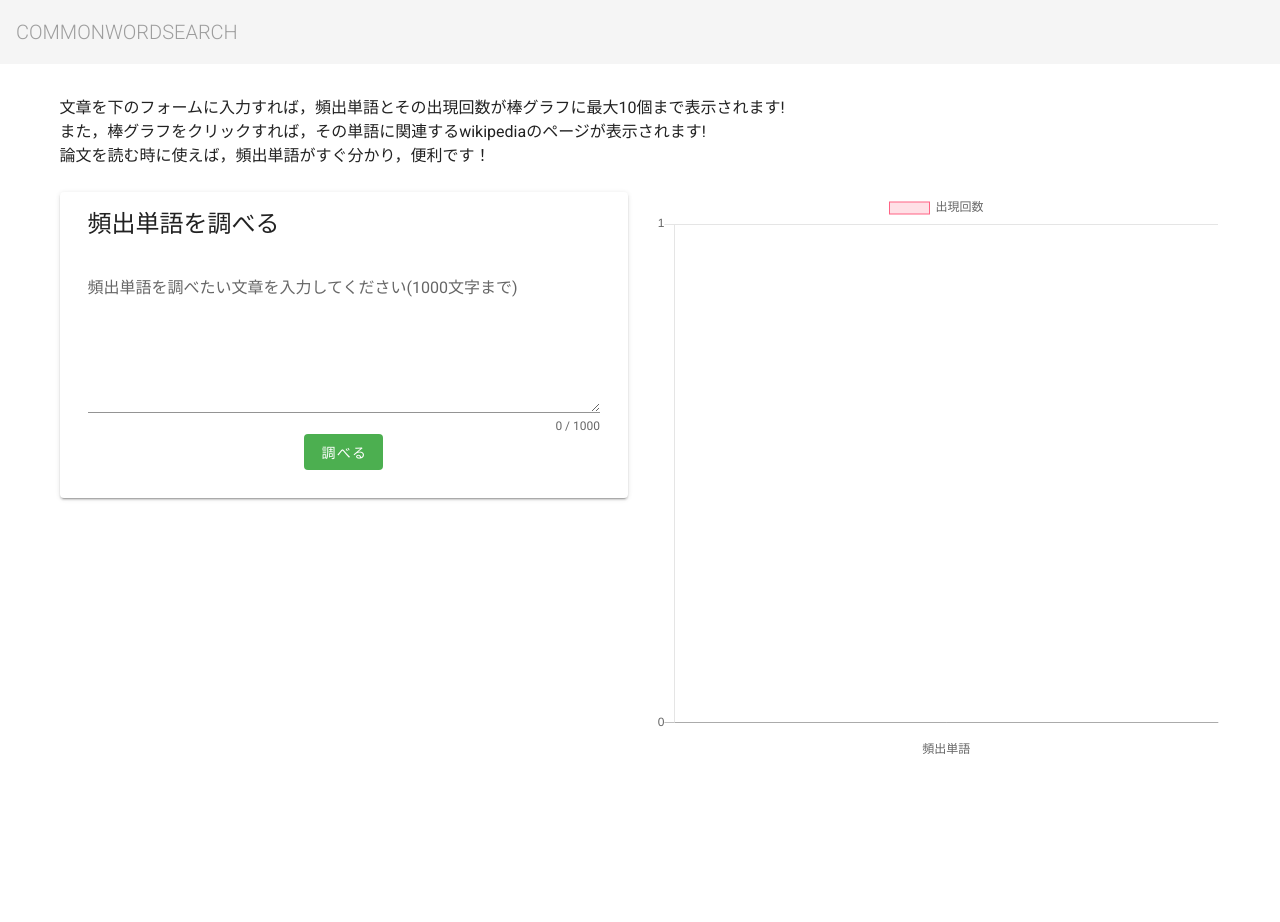
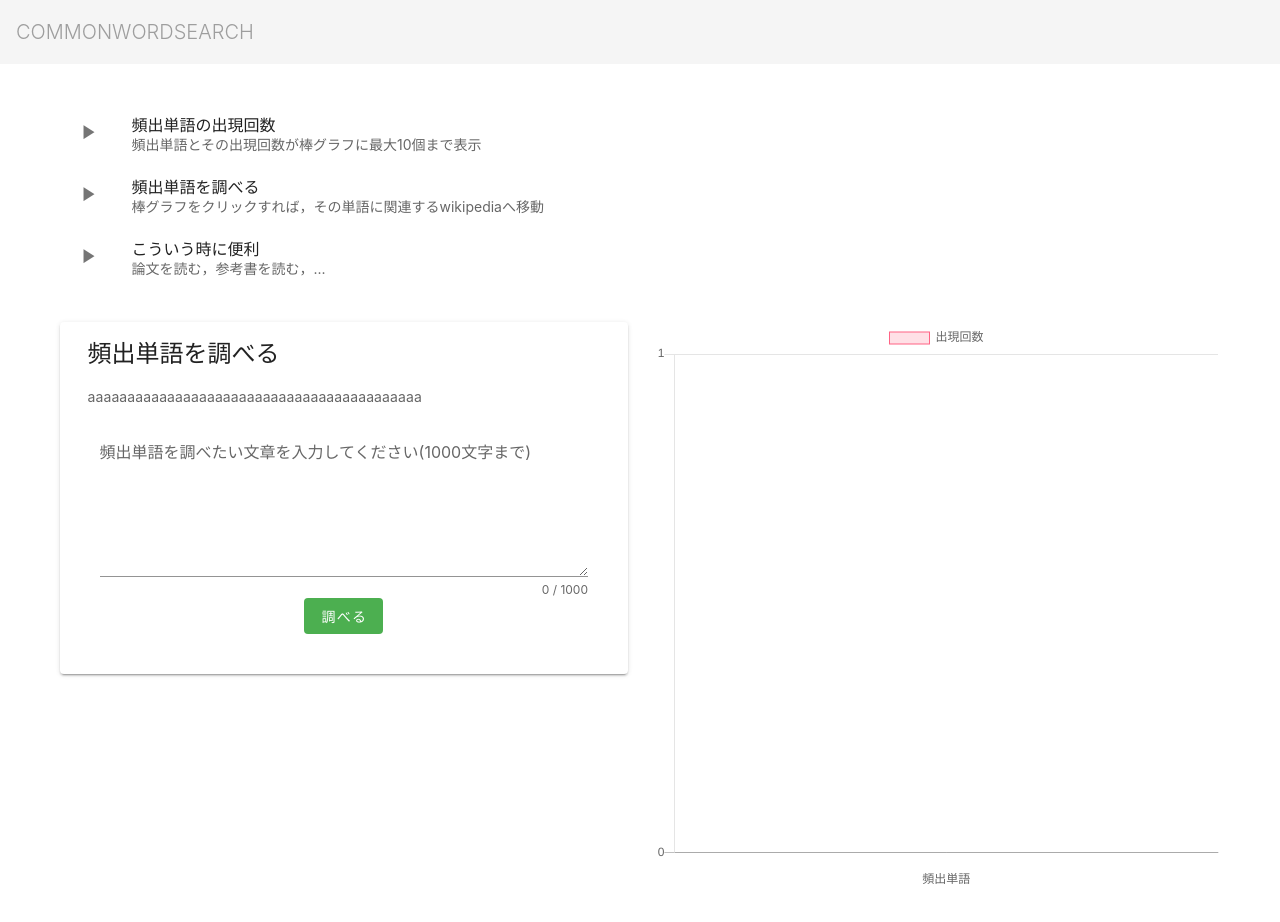
Before and after one commit to mayukorin/com_word_app_ver_2, a Vue app in the folder frontend/: page / in a window 1280 px wide. Shown: the top 922 px of the page. Before the commit the page ends 813 px from the top, so only its background shows below. Built offline with nearby package versions, Linux system fonts and the light colour scheme.

Commit message:
Modify views.py

```diff
--- a/frontend/src/App.vue
+++ b/frontend/src/App.vue
@@ -1,10 +1,12 @@
 <template>
+  <div id="app">
     <v-app>
       <Appbar />
       <v-main class="mx-4 mb-5">
         <router-view />
       </v-main>
     </v-app>
+  </div>
 </template>
 
 <script>
@@ -14,3 +16,8 @@ export default {
   components: { Appbar },
 };
 </script>
+<style>
+  #app {
+    font-family: -apple-system, BlinkMacSystemFont, Roboto, "Segoe UI", "Helvetica Neue", HelveticaNeue, YuGothic, "Yu Gothic Medium", "Yu Gothic", Verdana, Meiryo, sans-serif;
+  }
+</style>
--- a/frontend/src/components/molecules/SentenceForm.vue
+++ b/frontend/src/components/molecules/SentenceForm.vue
@@ -1,4 +1,7 @@
 <template>
+  <v-container>
+    <v-row>
+      <v-col cols="12">
         <v-form ref="form" class="mb-3">
           <v-textarea
             counter="1000"
@@ -8,6 +11,9 @@
           ></v-textarea>
           <Button @click="handleClick" :loading="myLoad">調べる</Button>
         </v-form>
+      </v-col>
+    </v-row>
+  </v-container>
 </template>
 <script>
 import Button from "@/components/atoms/Button";
--- a/frontend/src/components/organisms/SentenceCard.vue
+++ b/frontend/src/components/organisms/SentenceCard.vue
@@ -4,6 +4,7 @@
       <span class="headline">頻出単語を調べる</span>
     </v-card-title>
     <v-card-text>
+      aaaaaaaaaaaaaaaaaaaaaaaaaaaaaaaaaaaaaaaaaa
       <SentenceForm :onanalyze="handleAnalyze" />
     </v-card-text>
   </v-card>
--- a/frontend/src/components/templates/SentenceView.vue
+++ b/frontend/src/components/templates/SentenceView.vue
@@ -3,9 +3,47 @@
     <v-container class="my-5">
       <v-row>
         <v-col cols="12">
-          文章を下のフォームに入力すれば，頻出単語とその出現回数が棒グラフに最大10個まで表示されます!<br />
-          また，棒グラフをクリックすれば，その単語に関連するwikipediaのページが表示されます!<br />
-          論文を読む時に使えば，頻出単語がすぐ分かり，便利です！
+          <v-list>
+            <v-list-item>
+              <v-list-item-icon>
+                <v-icon>mdi-play</v-icon>
+              </v-list-item-icon>
+              <v-list-item-content>
+                <v-list-item-title>
+                  頻出単語の出現回数
+                </v-list-item-title>
+                <v-list-item-subtitle>
+                  頻出単語とその出現回数が棒グラフに最大10個まで表示
+                </v-list-item-subtitle>
+              </v-list-item-content>
+            </v-list-item>
+            <v-list-item>
+              <v-list-item-icon>
+                <v-icon>mdi-play</v-icon>
+              </v-list-item-icon>
+              <v-list-item-content>
+                <v-list-item-title>
+                  頻出単語を調べる
+                </v-list-item-title>
+                <v-list-item-subtitle>
+                  棒グラフをクリックすれば，その単語に関連するwikipediaへ移動
+                </v-list-item-subtitle>
+              </v-list-item-content>
+            </v-list-item>
+            <v-list-item>
+              <v-list-item-icon>
+                <v-icon>mdi-play</v-icon>
+              </v-list-item-icon>
+              <v-list-item-content>
+                <v-list-item-title>
+                  こういう時に便利
+                </v-list-item-title>
+                <v-list-item-subtitle>
+                  論文を読む，参考書を読む，...
+                </v-list-item-subtitle>
+              </v-list-item-content>
+            </v-list-item>
+          </v-list>
         </v-col>
         <v-col cols="12" md="6">
           <SentenceCard />
```
Also changed, not shown: 1 other file (tests, documents, lock files or other folders). Lines whose indentation alone changed are shown as unchanged.
